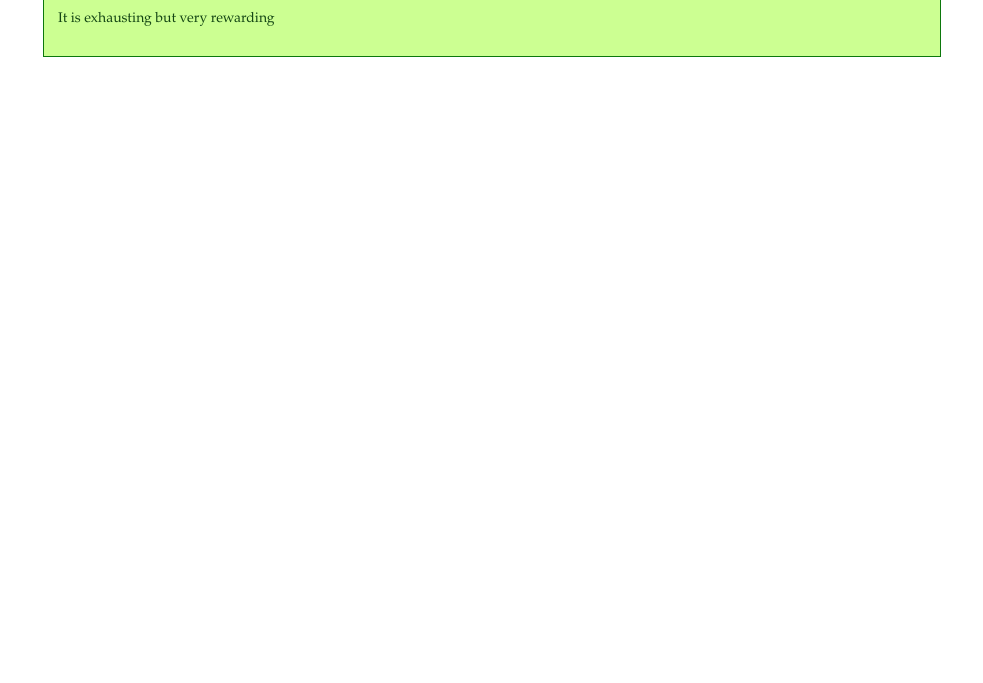
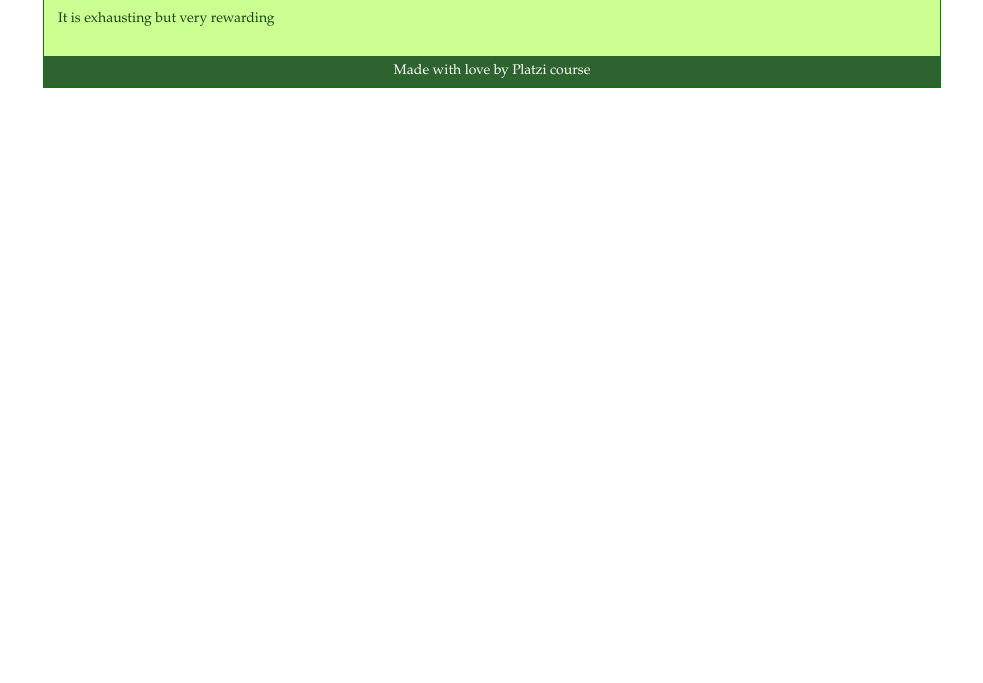
Before and after one commit to dcarolinahdev/platzi_git_github, a plain HTML site: page project1/index.html in a window 1280 px wide. Shown: the part 117-800 px from the top of the page, without its empty margins (148-1131 px from the left). Drawn offline with Linux system fonts and the light colour scheme.

Commit message:
First version of footer

```diff
--- a/project1/css/my_style.css
+++ b/project1/css/my_style.css
@@ -43,3 +43,11 @@ body
 {
     padding: 1em;
 }
+
+#footer
+{
+    background: rgb(45, 100, 45);
+    color: white;
+    text-align: center;
+    padding: 0.5em;
+}
--- a/project1/index.html
+++ b/project1/index.html
@@ -21,6 +21,9 @@
         <p>First description.</p>
         <p>It is exhausting but very rewarding</p>
       </div>
+      <div id="footer">
+        Made with love by Platzi course
+      </div>
     </div>
   </body>
 </html>
```
